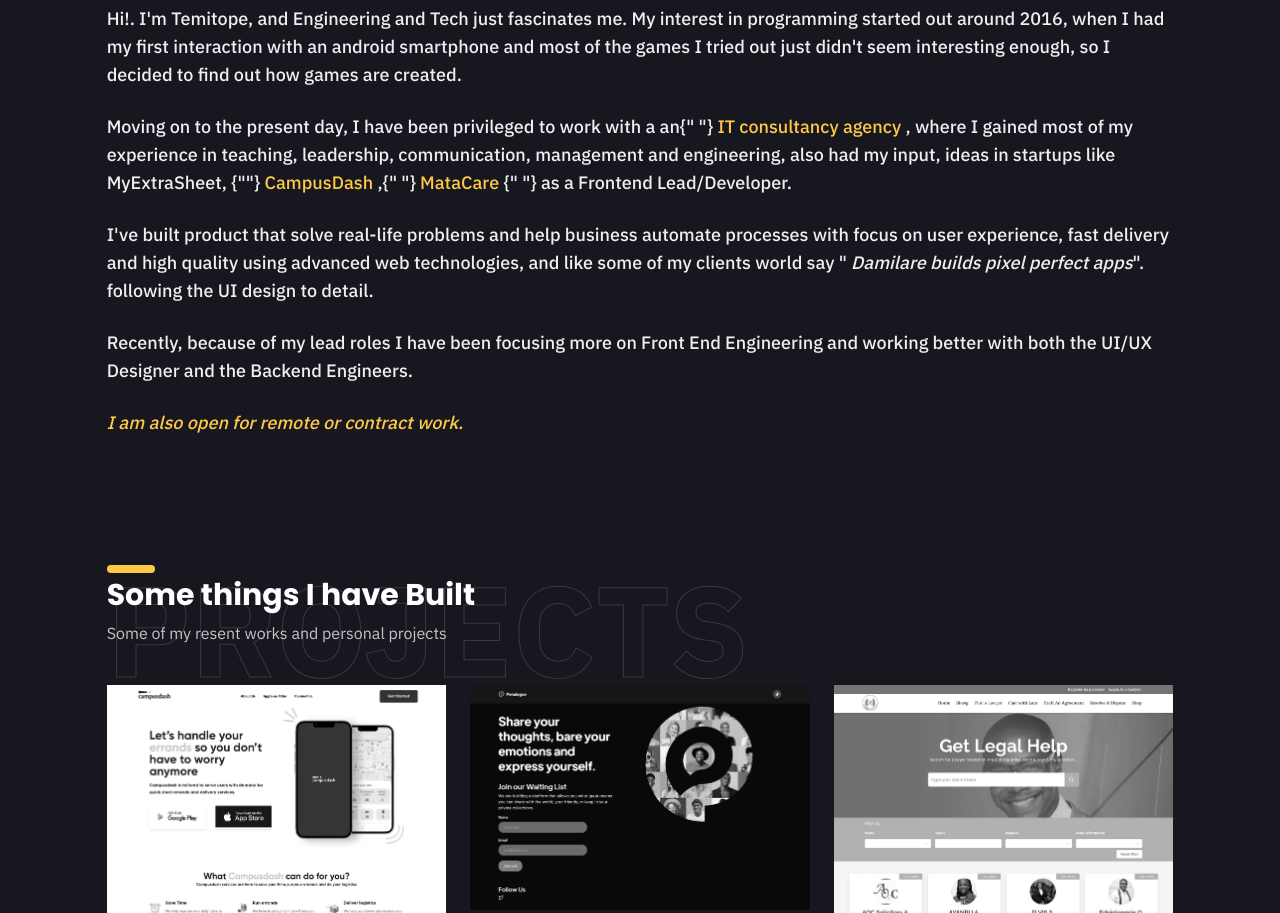
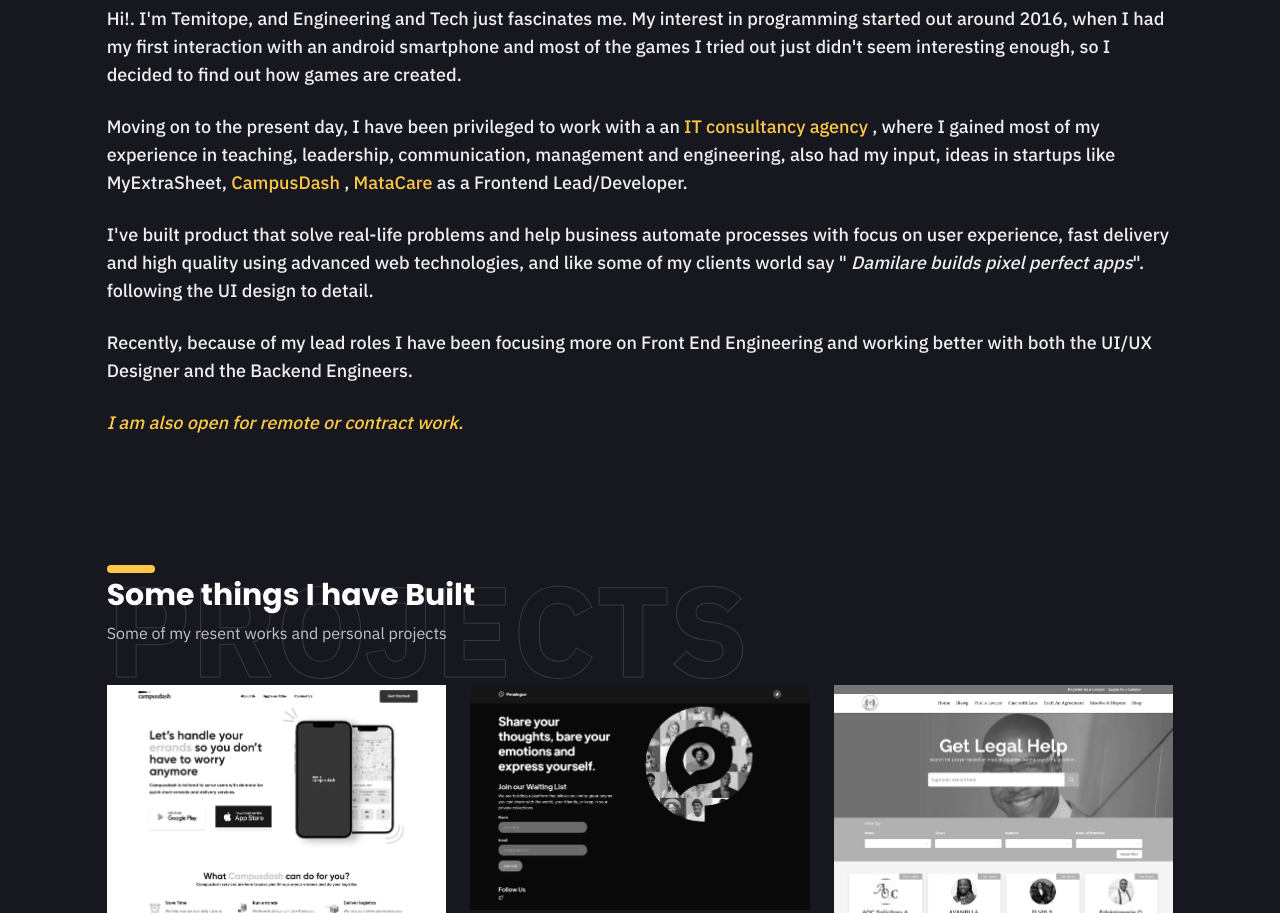
Before and after one commit to Devdre1909/temitope.dev, a Nuxt app: page / in a window 1280 px wide. Shown: the part 979-1892 px from the top of the page. Built offline with nearby package versions, Linux system fonts and the light colour scheme.

Commit message:
updREATE

```diff
--- a/pages/index.vue
+++ b/pages/index.vue
@@ -85,7 +85,7 @@
           </p>
           <p>
             Moving on to the present day, I have been privileged to work with a
-            an{" "}
+            an
             <a
               href="https://www.edulightconsulting.com.ng/"
               class="text-brand-primary hover:underline cursor-pointer"
@@ -94,18 +94,18 @@
             </a>
             , where I gained most of my experience in teaching, leadership,
             communication, management and engineering, also had my input, ideas
-            in startups like MyExtraSheet, {""}
+            in startups like MyExtraSheet,
             <a href="https://campusdash.com.ng/" class="styled-link">
               CampusDash
             </a>
-            ,{" "}
+            ,
             <a
               href="https://www.mymatacare.com/"
               target="_black"
               class="styled-link"
             >
               MataCare </a
-            >{" "} as a Frontend Lead/Developer.
+            >as a Frontend Lead/Developer.
           </p>
           <p>
             I've built product that solve real-life problems and help business
```
Also changed, not shown: static/robot.txt (added).
